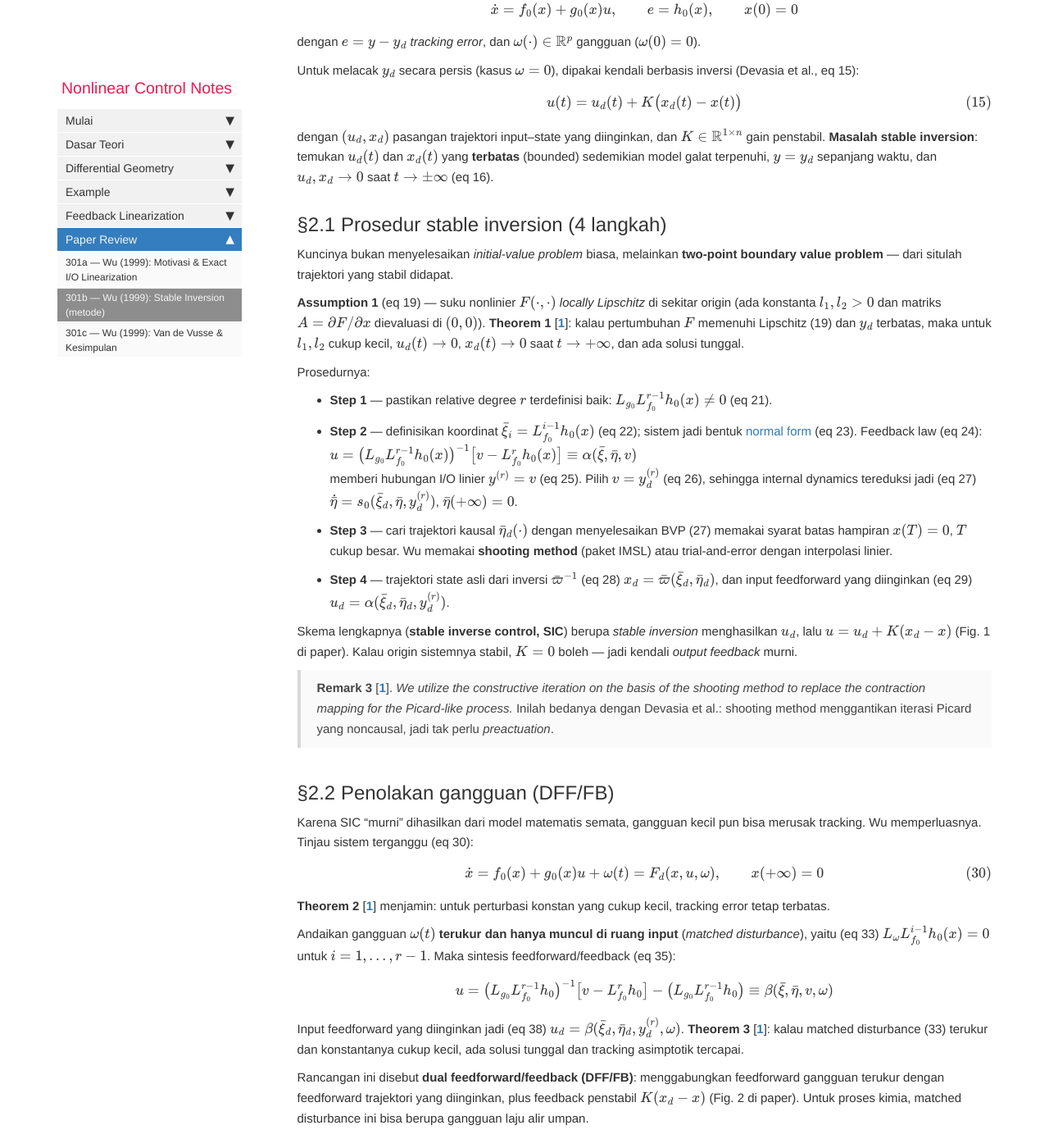
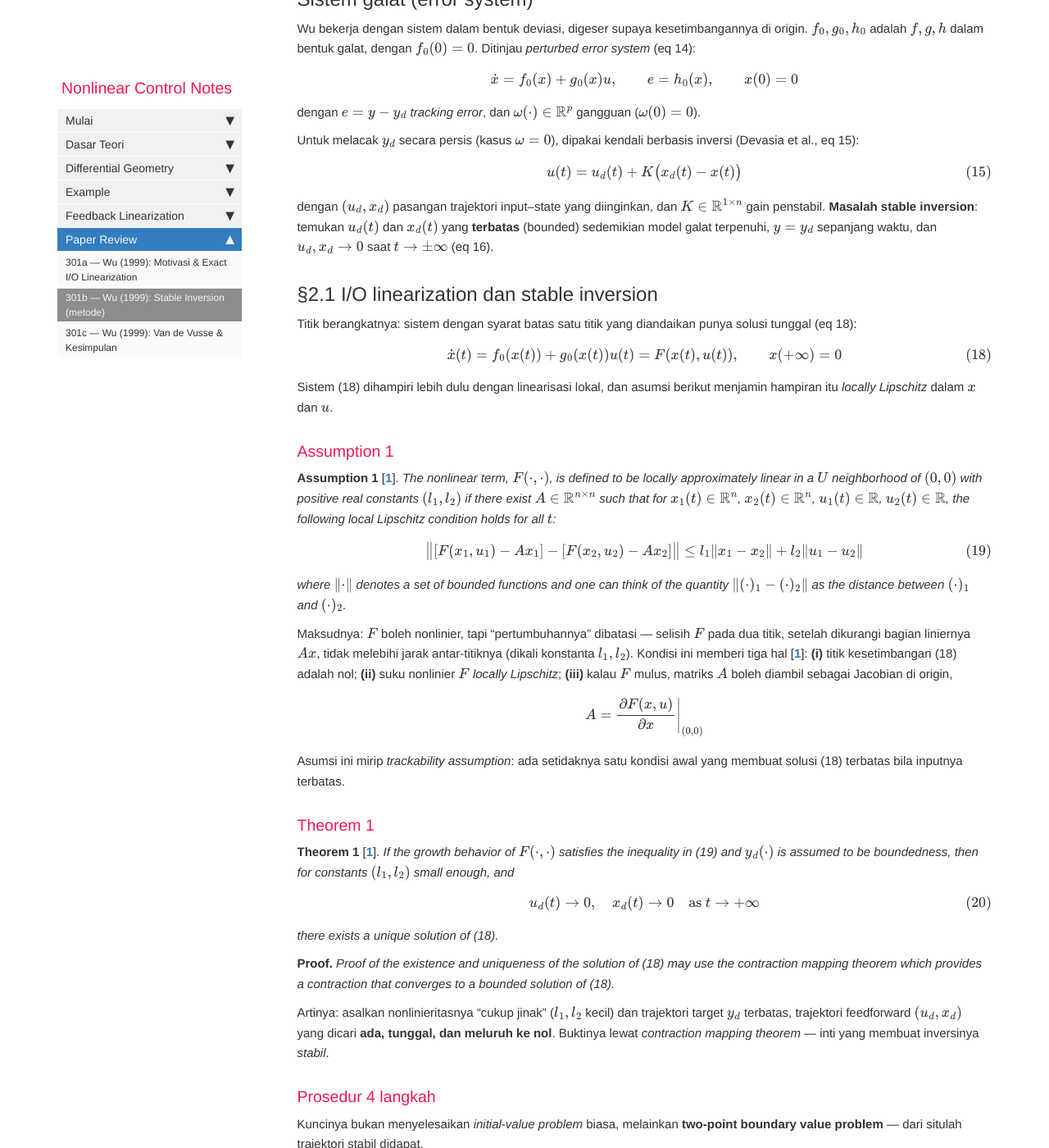
Before and after one commit to Pekosann/nonlinear-control-notes, a Jekyll site: the page built from notes/301b-wu-1999-stable-inversion.md, in a window 1280 px wide and 1400 px high, scrolled down 642 px. Shown: the whole window at 82% size. Built offline with Jekyll 4.4.1, drawn with Linux system fonts in a browser that asks for light colours; comment, search, counter and statistics services are not loaded; some of the changed text lies outside the part shown.

Commit message:
301b: write §2.1 in full — Assumption 1 & Theorem 1 verbatim, then explained
Assumption 1 (local-Lipschitz condition, eq 19) and Theorem 1 (existence and
uniqueness of a decaying bounded inversion, eq 20) now appear in Wu's original
English, followed by an Indonesian explanation — same pattern as the Isidori
lemmas in note 203. Adds eq 18 (the single-point BVP), the full normal-form
system (23), and the complete Step 1-4 procedure with eqs 21-29.

Used the bold-label + italic pattern rather than a blockquote: sync's inline-math
normaliser collapses $$…$$ that shares a line with '> ', which would have
rendered eqs 19-20 as cramped inline math instead of centered display blocks.

```diff
--- a/notes/301b-wu-1999-stable-inversion.md
+++ b/notes/301b-wu-1999-stable-inversion.md
@@ -28,22 +28,84 @@ $$
 
 dengan $(u_d, x_d)$ pasangan trajektori input–state yang diinginkan, dan $K \in \mathbb{R}^{1 \times n}$ gain penstabil. **Masalah stable inversion**: temukan $u_d(t)$ dan $x_d(t)$ yang **terbatas** (bounded) sedemikian model galat terpenuhi, $y = y_d$ sepanjang waktu, dan $u_d, x_d \to 0$ saat $t \to \pm\infty$ (eq 16).
 
-## §2.1 Prosedur stable inversion (4 langkah)
+## §2.1 I/O linearization dan stable inversion
 
-Kuncinya bukan menyelesaikan *initial-value problem* biasa, melainkan **two-point boundary value problem** — dari situlah trajektori yang stabil didapat.
+Titik berangkatnya: sistem dengan syarat batas satu titik yang diandaikan punya solusi tunggal (eq 18):
 
-**Assumption 1** (eq 19) — suku nonlinier $F(\cdot, \cdot)$ *locally Lipschitz* di sekitar origin (ada konstanta $l_1, l_2 > 0$ dan matriks $A = \partial F/\partial x$ dievaluasi di $(0,0)$). **Theorem 1** [@weiwu1999]: kalau pertumbuhan $F$ memenuhi Lipschitz (19) dan $y_d$ terbatas, maka untuk $l_1, l_2$ cukup kecil, $u_d(t) \to 0$, $x_d(t) \to 0$ saat $t \to +\infty$, dan ada solusi tunggal.
+$$
+\dot{x}(t) = f_0(x(t)) + g_0(x(t))u(t) = F(x(t), u(t)), \qquad x(+\infty) = 0 \tag{18}
+$$
 
-Prosedurnya:
+Sistem (18) dihampiri lebih dulu dengan linearisasi lokal, dan asumsi berikut menjamin hampiran itu *locally Lipschitz* dalam $x$ dan $u$.
 
-- **Step 1** — pastikan relative degree $r$ terdefinisi baik: $L_{g_0}L_{f_0}^{r-1}h_0(x) \neq 0$ (eq 21).
-- **Step 2** — definisikan koordinat $\bar{\xi}_i = L_{f_0}^{i-1}h_0(x)$ (eq 22); sistem jadi bentuk [normal form](203-normal-form.html) (eq 23). Feedback law (eq 24):
+### Assumption 1
+
+**Assumption 1** [@weiwu1999]. *The nonlinear term, $F(\cdot,\cdot)$, is defined to be locally approximately linear in a $U$ neighborhood of $(0,0)$ with positive real constants $(l_1, l_2)$ if there exist $A \in \mathbb{R}^{n \times n}$ such that for $x_1(t) \in \mathbb{R}^n$, $x_2(t) \in \mathbb{R}^n$, $u_1(t) \in \mathbb{R}$, $u_2(t) \in \mathbb{R}$, the following local Lipschitz condition holds for all $t$:*
+
+$$
+\bigl\lVert [F(x_1, u_1) - A x_1] - [F(x_2, u_2) - A x_2] \bigr\rVert \leq l_1 \lVert x_1 - x_2 \rVert + l_2 \lVert u_1 - u_2 \rVert \tag{19}
+$$
+
+*where $\lVert \cdot \rVert$ denotes a set of bounded functions and one can think of the quantity $\lVert (\cdot)_1 - (\cdot)_2 \rVert$ as the distance between $(\cdot)_1$ and $(\cdot)_2$.*
+
+Maksudnya: $F$ boleh nonlinier, tapi "pertumbuhannya" dibatasi — selisih $F$ pada dua titik, setelah dikurangi bagian liniernya $Ax$, tidak melebihi jarak antar-titiknya (dikali konstanta $l_1, l_2$). Kondisi ini memberi tiga hal [@weiwu1999]: **(i)** titik kesetimbangan (18) adalah nol; **(ii)** suku nonlinier $F$ *locally Lipschitz*; **(iii)** kalau $F$ mulus, matriks $A$ boleh diambil sebagai Jacobian di origin,
+
+$$
+A = \left. \frac{\partial F(x,u)}{\partial x} \right|_{(0,0)}
+$$
+
+Asumsi ini mirip *trackability assumption*: ada setidaknya satu kondisi awal yang membuat solusi (18) terbatas bila inputnya terbatas.
+
+### Theorem 1
+
+**Theorem 1** [@weiwu1999]. *If the growth behavior of $F(\cdot,\cdot)$ satisfies the inequality in (19) and $y_d(\cdot)$ is assumed to be boundedness, then for constants $(l_1, l_2)$ small enough, and*
+
+$$
+u_d(t) \to 0, \quad x_d(t) \to 0 \quad \text{as } t \to +\infty \tag{20}
+$$
+
+*there exists a unique solution of (18).*
+
+**Proof.** *Proof of the existence and uniqueness of the solution of (18) may use the contraction mapping theorem which provides a contraction that converges to a bounded solution of (18).*
+
+Artinya: asalkan nonlinieritasnya "cukup jinak" ($l_1, l_2$ kecil) dan trajektori target $y_d$ terbatas, trajektori feedforward $(u_d, x_d)$ yang dicari **ada, tunggal, dan meluruh ke nol**. Buktinya lewat *contraction mapping theorem* — inti yang membuat inversinya *stabil*.
+
+### Prosedur 4 langkah
+
+Kuncinya bukan menyelesaikan *initial-value problem* biasa, melainkan **two-point boundary value problem** — dari situlah trajektori stabil didapat.
+
+- **Step 1** — pastikan relative degree $r$ terdefinisi baik untuk $x \in U$:
+$$
+L_{g_0}L_{f_0}^{r-1}h_0(x) \neq 0 \tag{21}
+$$
+- **Step 2** — definisikan koordinat $(\bar{\xi}^T, \bar{\eta}^T)^T = \bar{\varpi}(x)$ dengan $\bar{\varpi}(0) = 0$, di mana
+$$
+\bar{\xi}_i = L_{f_0}^{i-1}h_0(x(t)), \qquad i = 1, \dots, r \tag{22}
+$$
+Sistem (18) jadi bentuk [normal form](203-normal-form.html) (eq 23):
+$$
+\begin{aligned}
+\dot{\bar{\xi}}_i &= \bar{\xi}_{i+1}, \quad i = 1, \dots, r-1 \\
+\dot{\bar{\xi}}_r &= L_{f_0}^r h_0(x) + L_{g_0}L_{f_0}^{r-1}h_0(x)\,u \\
+\dot{\bar{\eta}} &= s_1(\bar{\xi}, \bar{\eta}) + s_2(\bar{\xi}, \bar{\eta})\,u \\
+e &= \bar{\xi}_1
+\end{aligned}
+$$
+Karena syarat (21), feedback law dipilih (eq 24):
 $$
 u = \bigl(L_{g_0}L_{f_0}^{r-1}h_0(x)\bigr)^{-1}\bigl[v - L_{f_0}^r h_0(x)\bigr] \equiv \alpha(\bar{\xi}, \bar{\eta}, v)
 $$
-memberi hubungan I/O linier $y^{(r)} = v$ (eq 25). Pilih $v = y_d^{(r)}$ (eq 26), sehingga internal dynamics tereduksi jadi (eq 27) $\dot{\bar{\eta}} = s_0(\bar{\xi}_d, \bar{\eta}, y_d^{(r)})$, $\bar{\eta}(+\infty) = 0$.
-- **Step 3** — cari trajektori kausal $\bar{\eta}_d(\cdot)$ dengan menyelesaikan BVP (27) memakai syarat batas hampiran $x(T) = 0$, $T$ cukup besar. Wu memakai **shooting method** (paket IMSL) atau trial-and-error dengan interpolasi linier.
-- **Step 4** — trajektori state asli dari inversi $\bar{\varpi}^{-1}$ (eq 28) $x_d = \bar{\varpi}(\bar{\xi}_d, \bar{\eta}_d)$, dan input feedforward yang diinginkan (eq 29) $u_d = \alpha(\bar{\xi}_d, \bar{\eta}_d, y_d^{(r)})$.
+memberi hubungan I/O linier $y^{(r)} = v$ (eq 25). Pilih $v = y_d^{(r)}$ (eq 26); maka $\bar{\xi} = \bar{\xi}_d = [y_d, \dot{y}_d, \dots, y_d^{(r-1)}]$, dan internal dynamics tereduksi jadi (eq 27):
+$$
+\dot{\bar{\eta}}(t) = s_0(\bar{\xi}_d, \bar{\eta}, y_d^{(r)}), \qquad \bar{\eta}(+\infty) = 0
+$$
+dengan $s_0 = s_1(\bar{\xi}_d, \bar{\eta}) + s_2(\bar{\xi}_d, \bar{\eta})\,\alpha(\bar{\xi}_d, \bar{\eta}, y_d^{(r)})$. Kalau $s_0$ memenuhi asumsi Theorem 1, ada solusi terbatas $\bar{\eta}_d(\cdot)$.
+- **Step 3** — cari trajektori kausal $\bar{\eta}_d(\cdot)$ dengan menyelesaikan BVP (27) memakai syarat batas hampiran $x(T) = 0$, dengan $T$ cukup besar sehingga $\sum_{i=1}^{n-r}|\bar{\eta}_i(T) - \bar{\eta}_i(\infty)| \approx 0$. Wu memakai **shooting method** (paket IMSL) atau trial-and-error dengan interpolasi linier.
+- **Step 4** — trajektori state asli dari inversi $\bar{\varpi}^{-1}$ (eq 28) dan input feedforward yang diinginkan (eq 29):
+$$
+x_d(t) = \bar{\varpi}\begin{pmatrix} \bar{\xi}_d(t) \\ \bar{\eta}_d(t) \end{pmatrix}, \qquad
+u_d(t) = \alpha(\bar{\xi}_d, \bar{\eta}_d, y_d^{(r)})
+$$
 
 Skema lengkapnya (**stable inverse control, SIC**) berupa *stable inversion* menghasilkan $u_d$, lalu $u = u_d + K(x_d - x)$ (Fig. 1 di paper). Kalau origin sistemnya stabil, $K = 0$ boleh — jadi kendali *output feedback* murni.
 
```
